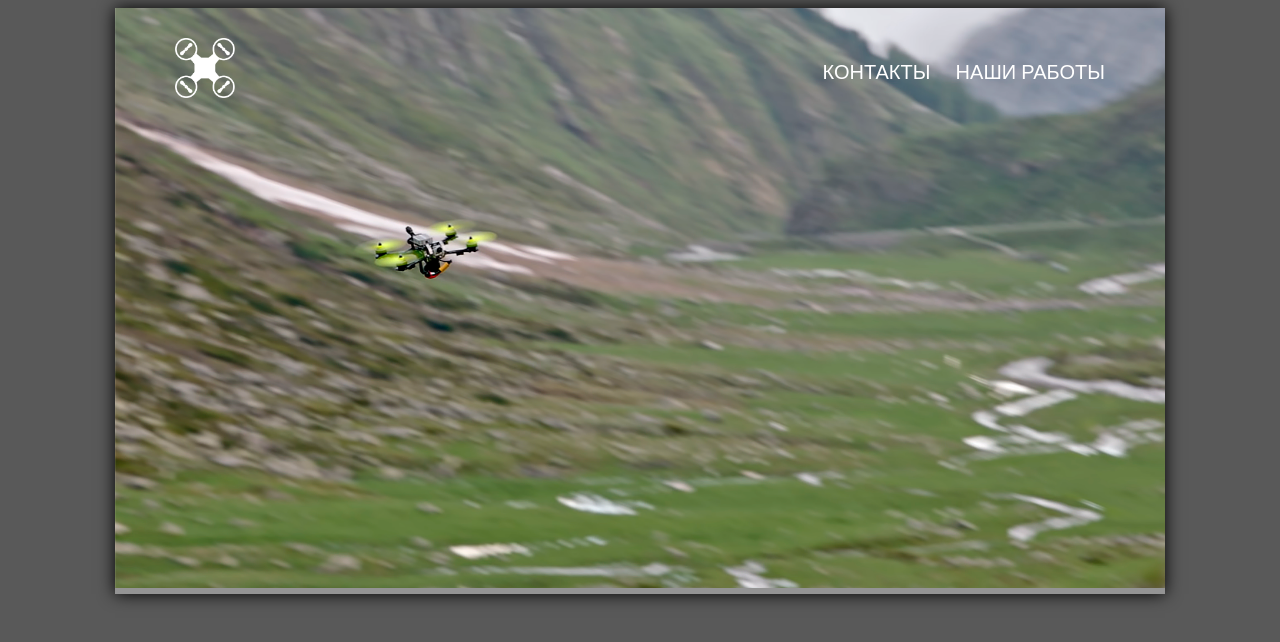
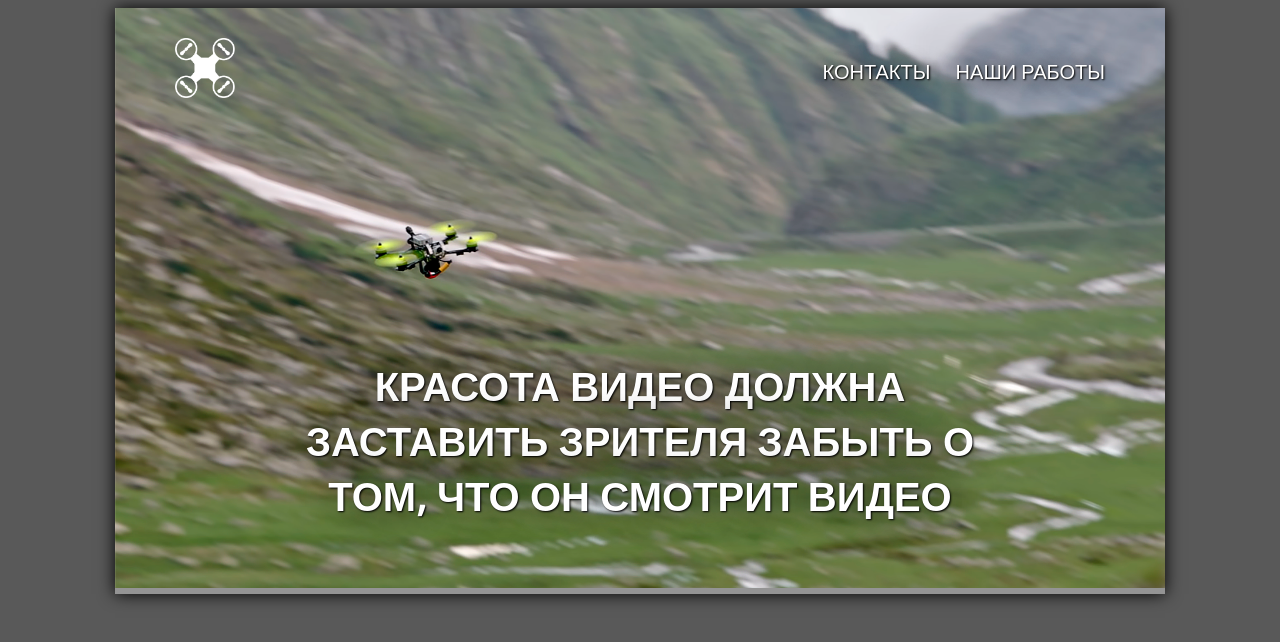
Before and after one commit to aalyautdinov/aalyautdinov.github.io, a PHP site: page / in a window 1280 px wide. Shown: the top 642 px of the page. Run offline with PHP 8.4, Linux system fonts and the light colour scheme.

Commit message:
Summary Update

```diff
--- a/css/style.css
+++ b/css/style.css
@@ -4,6 +4,7 @@ body{
   background-color: #595959;
   font-family: 'Open Sans', sans-serif;
   font-size: 20px;
+  height: 100%;
 }
 
 img{
@@ -68,6 +69,7 @@ a:active {
   text-align: right;
   float: right;
   margin-top: 40px;
+  text-shadow: 1px 1px 2px black, 0 0 1em black;
 }
 
 .contacts{
@@ -77,3 +79,14 @@ a:active {
 .portfolio{
   margin-right: 20px;
 }
+
+.citate{
+  display: inline-block;
+      position: absolute;
+      text-align: center;
+      padding-top: 350px;
+      color: white;
+      text-shadow: 1px 1px 2px black, 0 0 1em black;
+      margin: auto 140px;
+      width: 770px;
+}
--- a/index.html
+++ b/index.html
@@ -8,13 +8,14 @@
   <body>
     <div class="header">
       <div class="nav">
-        <a class="logo" href="/"><img class="img_logo" src="img/logo.png" alt=""></img></a>
+        <a class="logo" href="#"><img class="img_logo" src="img/logo.png" alt=""></img></a>
         <div class="r_menu">
           <a class="contacts" href="#">КОНТАКТЫ</a>
           <a class="portfolio" href="#">НАШИ РАБОТЫ</a>
         </div>
       </div>
-      <img class="back_img" src="img/quadro.png" alt=""></img>
+      <h1 class="citate">КРАСОТА ВИДЕО ДОЛЖНА ЗАСТАВИТЬ ЗРИТЕЛЯ ЗАБЫТЬ О ТОМ, ЧТО ОН СМОТРИТ ВИДЕО</h1>
+      <img class="back_img" src="img/quadro.png" alt="">
     </div>
   </body>
 </html>
```
